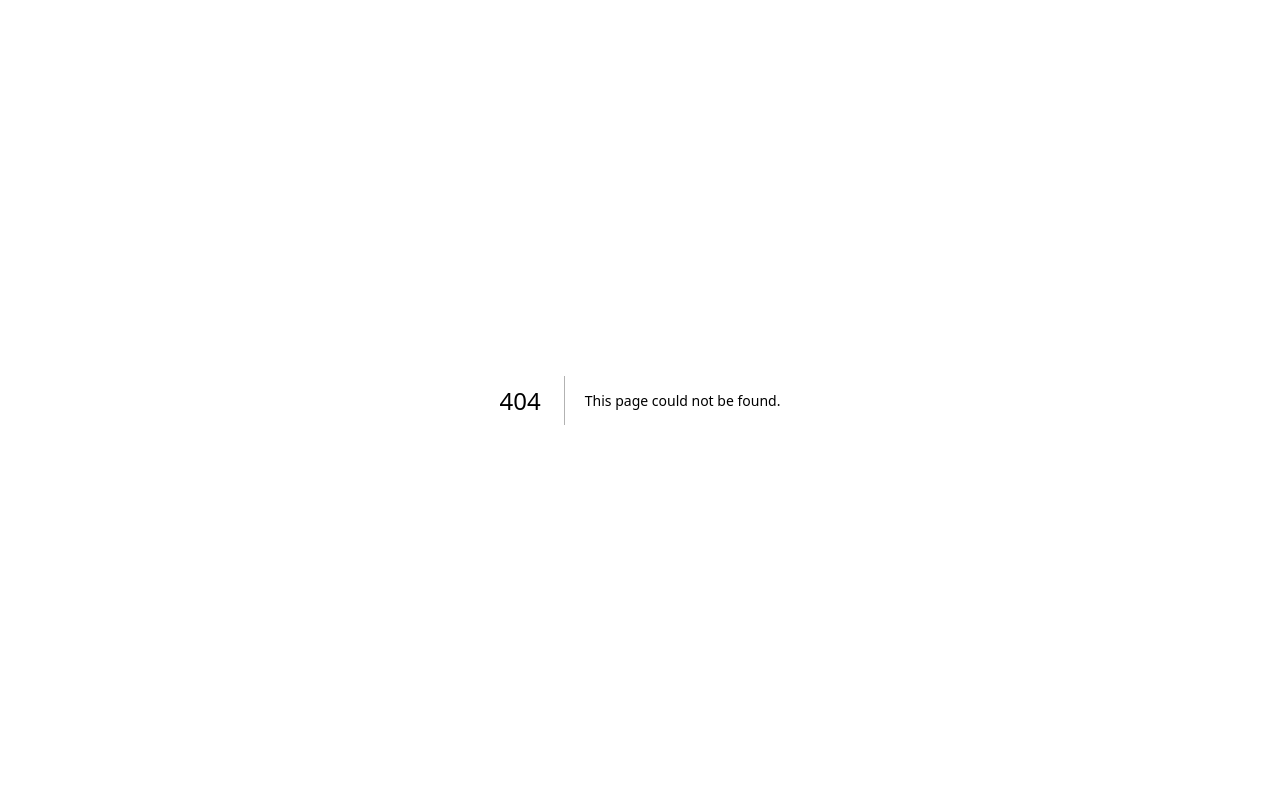
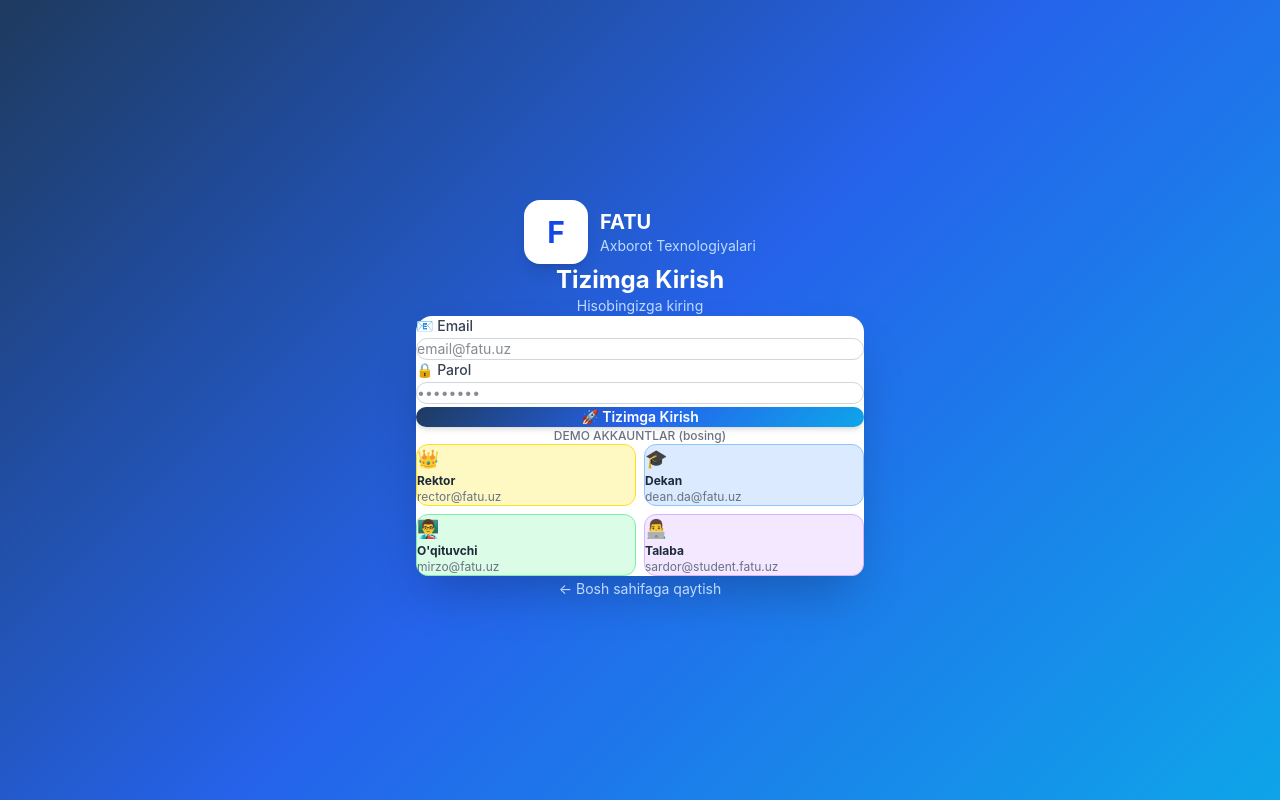
Before and after one commit to faxuzfaxuz-sys/fatu-university-management-system, a Next.js app: page /login in a window 1280 px wide. Before the commit this address had no page. Built offline with nearby package versions, Linux system fonts and the light colour scheme.

Commit message:
chore: add src/app/login/page.tsx

```diff
--- /dev/null
+++ b/src/app/login/page.tsx
@@ -0,0 +1,132 @@
+"use client";
+import { useState } from "react";
+import { useRouter } from "next/navigation";
+import Link from "next/link";
+
+export default function LoginPage() {
+  const router = useRouter();
+  const [email, setEmail] = useState("");
+  const [password, setPassword] = useState("");
+  const [error, setError] = useState("");
+  const [loading, setLoading] = useState(false);
+
+  const handleLogin = async (e: React.FormEvent) => {
+    e.preventDefault();
+    setLoading(true);
+    setError("");
+
+    try {
+      const res = await fetch("/api/auth/login", {
+        method: "POST",
+        headers: { "Content-Type": "application/json" },
+        body: JSON.stringify({ email, password }),
+      });
+
+      const data = await res.json();
+
+      if (res.ok) {
+        router.push("/dashboard");
+      } else {
+        setError(data.error || "Kirish xatosi");
+      }
+    } catch {
+      setError("Server bilan ulanishda xato");
+    } finally {
+      setLoading(false);
+    }
+  };
+
+  const demoAccounts = [
+    { role: "Rektor", email: "rector@fatu.uz", pass: "rector2024", color: "bg-yellow-100 border-yellow-300", icon: "👑" },
+    { role: "Dekan", email: "dean.da@fatu.uz", pass: "dean2024", color: "bg-blue-100 border-blue-300", icon: "🎓" },
+    { role: "O'qituvchi", email: "mirzo@fatu.uz", pass: "teacher2024", color: "bg-green-100 border-green-300", icon: "👨‍🏫" },
+    { role: "Talaba", email: "sardor@student.fatu.uz", pass: "student2024", color: "bg-purple-100 border-purple-300", icon: "👨‍💻" },
+  ];
+
+  return (
+    <div className="min-h-screen gradient-bg flex items-center justify-center p-4">
+      <div className="w-full max-w-md">
+        {/* Logo */}
+        <div className="text-center mb-8">
+          <Link href="/">
+            <div className="inline-flex items-center gap-3 text-white mb-4">
+              <div className="w-16 h-16 bg-white rounded-2xl flex items-center justify-center text-3xl font-bold text-blue-700 shadow-lg">F</div>
+              <div className="text-left">
+                <div className="font-bold text-xl">FATU</div>
+                <div className="text-blue-200 text-sm">Axborot Texnologiyalari</div>
+              </div>
+            </div>
+          </Link>
+          <h1 className="text-2xl font-bold text-white">Tizimga Kirish</h1>
+          <p className="text-blue-200 text-sm mt-1">Hisobingizga kiring</p>
+        </div>
+
+        {/* Login Form */}
+        <div className="bg-white rounded-2xl p-6 shadow-2xl">
+          <form onSubmit={handleLogin} className="space-y-4">
+            <div>
+              <label className="text-sm font-medium text-gray-700 block mb-1">📧 Email</label>
+              <input
+                type="email"
+                required
+                value={email}
+                onChange={e => setEmail(e.target.value)}
+                className="w-full border border-gray-300 rounded-xl px-4 py-3 text-sm focus:outline-none focus:ring-2 focus:ring-blue-500 focus:border-transparent"
+                placeholder="email@fatu.uz"
+              />
+            </div>
+            <div>
+              <label className="text-sm font-medium text-gray-700 block mb-1">🔒 Parol</label>
+              <input
+                type="password"
+                required
+                value={password}
+                onChange={e => setPassword(e.target.value)}
+                className="w-full border border-gray-300 rounded-xl px-4 py-3 text-sm focus:outline-none focus:ring-2 focus:ring-blue-500 focus:border-transparent"
+                placeholder="••••••••"
+              />
+            </div>
+
+            {error && (
+              <div className="bg-red-50 border border-red-200 text-red-600 rounded-lg p-3 text-sm flex items-center gap-2">
+                <span>⚠️</span> {error}
+              </div>
+            )}
+
+            <button
+              type="submit"
+              disabled={loading}
+              className="w-full gradient-bg text-white py-3 rounded-xl font-semibold text-sm transition-all hover:opacity-90 disabled:opacity-60 shadow-md"
+            >
+              {loading ? "⏳ Kirilmoqda..." : "🚀 Tizimga Kirish"}
+            </button>
+          </form>
+
+          {/* Demo accounts */}
+          <div className="mt-6">
+            <p className="text-xs text-gray-500 text-center mb-3 font-medium">DEMO AKKAUNTLAR (bosing)</p>
+            <div className="grid grid-cols-2 gap-2">
+              {demoAccounts.map((acc, i) => (
+                <button
+                  key={i}
+                  onClick={() => { setEmail(acc.email); setPassword(acc.pass); }}
+                  className={`${acc.color} border rounded-xl p-3 text-left transition-all hover:scale-105 cursor-pointer`}
+                >
+                  <div className="text-lg">{acc.icon}</div>
+                  <div className="text-xs font-bold text-gray-800 mt-1">{acc.role}</div>
+                  <div className="text-xs text-gray-500 truncate">{acc.email}</div>
+                </button>
+              ))}
+            </div>
+          </div>
+        </div>
+
+        <div className="text-center mt-4">
+          <Link href="/" className="text-blue-200 text-sm hover:text-white transition-colors">
+            ← Bosh sahifaga qaytish
+          </Link>
+        </div>
+      </div>
+    </div>
+  );
+}
```
